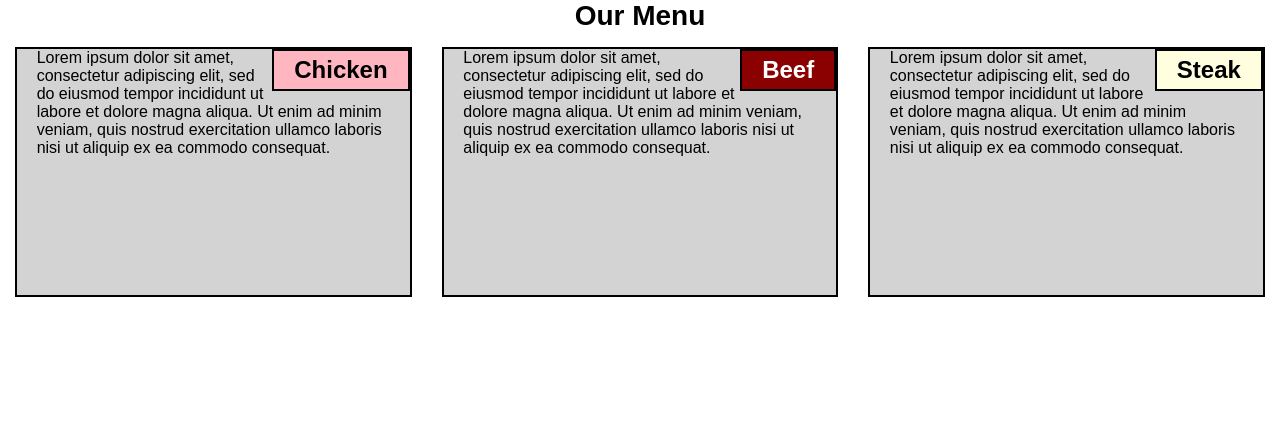
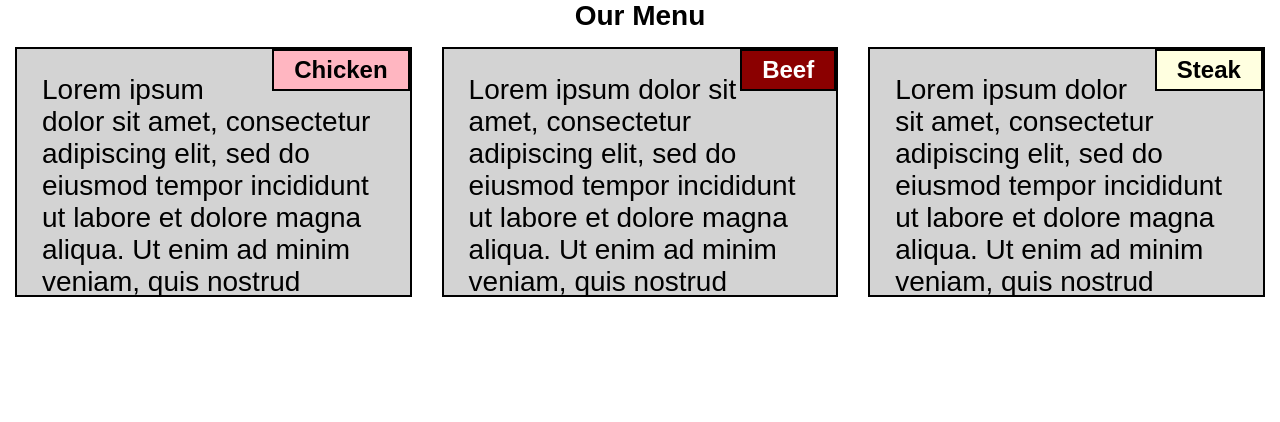
Before and after one commit to Saridoxal/coursera, a plain HTML site: page module2-solution/index.html in a window 1280 px wide. Drawn offline with Linux system fonts and the light colour scheme.

Commit message:
still tryin

```diff
--- a/module2-solution/css/styles.css
+++ b/module2-solution/css/styles.css
@@ -29,10 +29,14 @@ h2 {
 }
 
 section p {
-    width: 90%;
+    width: 100%;
+    padding: 25px;
+    font-size: 175%;
     position: relative;
     margin-right: auto;
     margin-left: auto;
+
+
 }
 
 #chicken {
```
